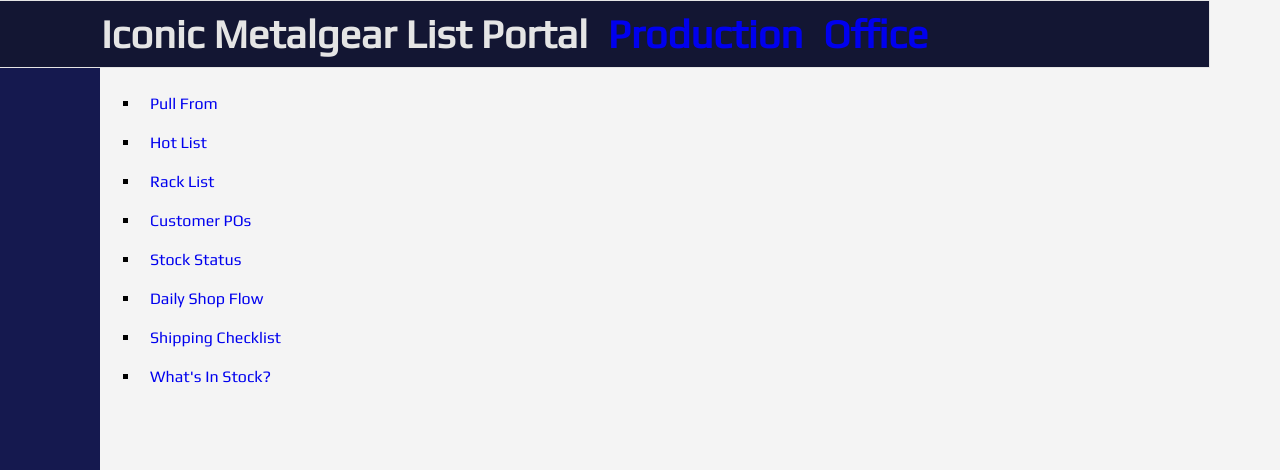
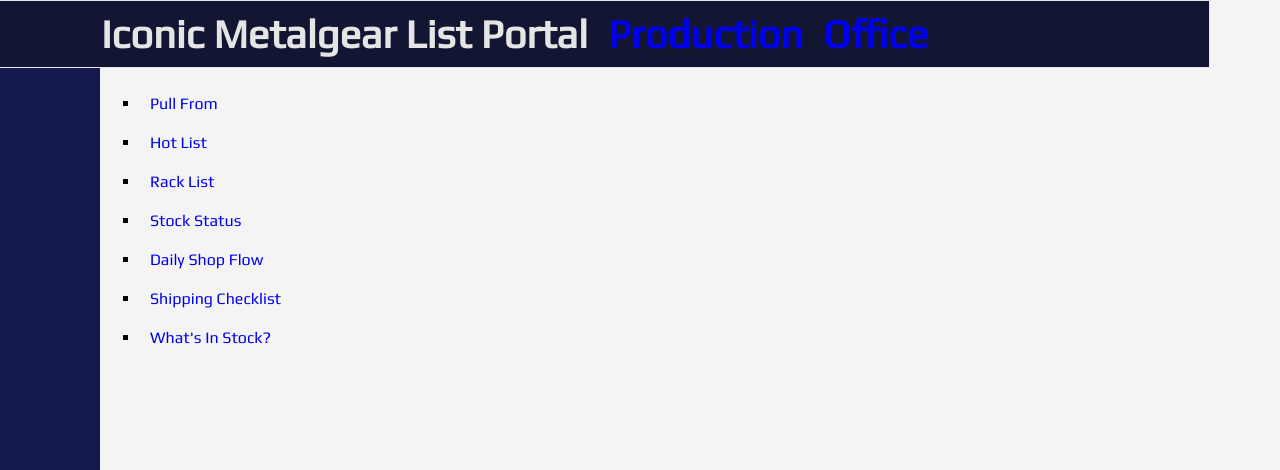
Before and after one commit to colin-iconic/solid-bassoon, a Flask app: page / in a window 1280 px wide; the page is wider, and only the part inside the window is pictured. Shown: the top 470 px of that part. Run offline with Flask 2, Linux system fonts and the light colour scheme; some libraries are stand-ins or nearby versions.

Commit message:
Remove customer POs from portal

```diff
--- a/templates/home.html
+++ b/templates/home.html
@@ -4,7 +4,7 @@
 		<li><a href="{{ url_for('pullfrom') }}">Pull From</a></li>
 		<li><a href="{{ url_for('hotlist') }}">Hot List</a></li>
 		<li><a href="{{ url_for('racklist') }}">Rack List</a></li>
-		<li><a href="{{ url_for('pos') }}">Customer POs</a></li>
+		<!-- <li><a href="{{ url_for('pos') }}">Customer POs</a></li> -->
 		<li><a href="{{ url_for('part_status') }}">Stock Status</a></li>
 		<li><a href="{{ url_for('daily_progress') }}">Daily Shop Flow</a></li>
 		<li><a href="{{ url_for('ship_list') }}">Shipping Checklist</a></li>
```
